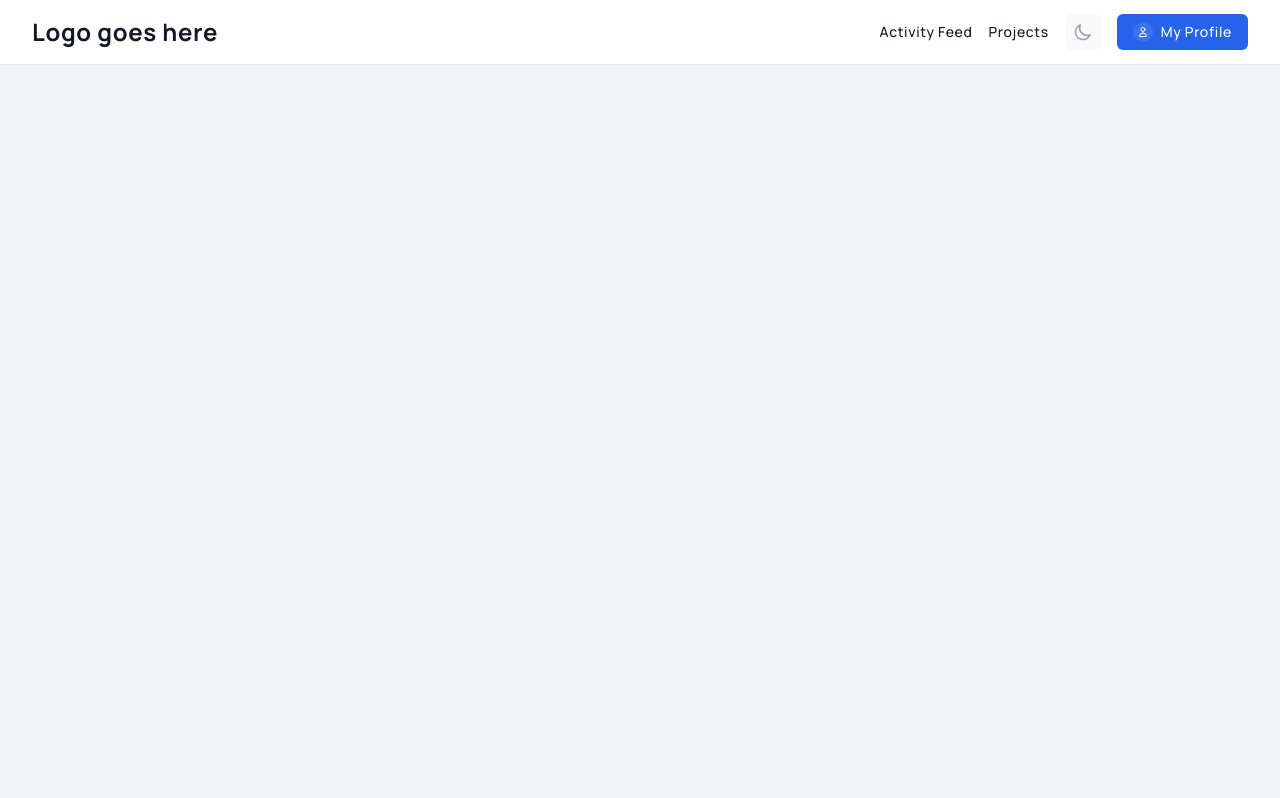
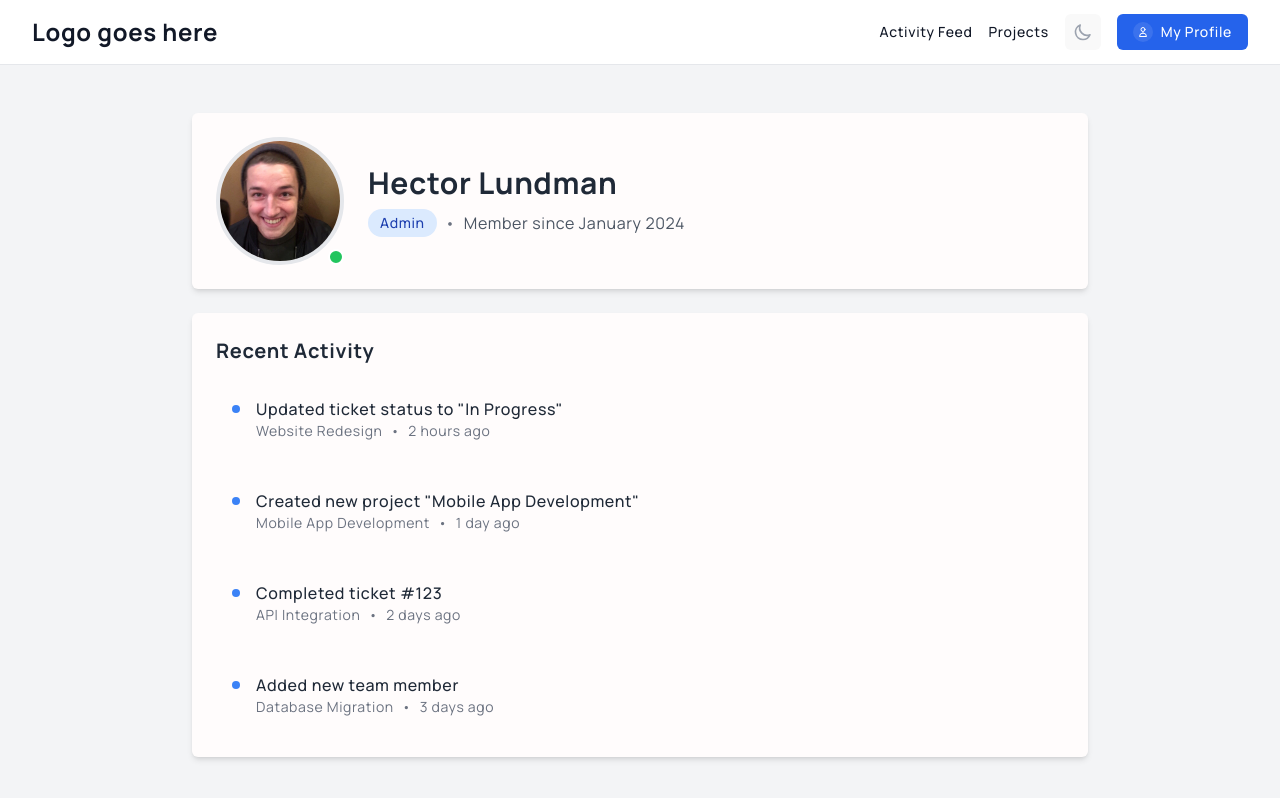
Before and after one commit to mellyhub/baren, a React (Vite) app: page /profile in a window 1280 px wide. Shown: the top 798 px of the page. Built offline with nearby package versions, Linux system fonts and the light colour scheme.

Commit message:
Added profile component

```diff
--- a/src/App.tsx
+++ b/src/App.tsx
@@ -3,6 +3,7 @@ import Navbar from './components/Navbar';
 import ActivityFeed from './components/ActivityFeed';
 import Projects from './components/Projects';
 import ProjectBoard from './components/ProjectBoard';
+import Profile from './components/Profile';
 import { ThemeProvider } from './context/ThemeContext';
 
 interface Activity {
@@ -60,6 +61,10 @@ function App() {
                 path="/projects/:id"
                 element={<ProjectBoard />}
               />
+              <Route
+                path="/profile"
+                element={<Profile />}
+              />
             </Routes>
           </main>
         </div>
--- a/src/components/Navbar.tsx
+++ b/src/components/Navbar.tsx
@@ -70,7 +70,9 @@ const Navbar = () => {
                   <path strokeLinecap="round" strokeLinejoin="round" strokeWidth={2} d="M16 7a4 4 0 11-8 0 4 4 0 018 0zM12 14a7 7 0 00-7 7h14a7 7 0 00-7-7z" />
                 </svg>
               </div>
-              <span>My Profile</span>
+              <Link to="/profile">
+                <span>My Profile</span>
+              </Link>
             </button>
           </div>
         </div>
--- /dev/null
+++ b/src/components/Profile.tsx
@@ -0,0 +1,91 @@
+import { FC } from 'react';
+import profileImage from '../assets/hebbe.png';
+
+interface Activity {
+  id: string;
+  action: string;
+  project: string;
+  timestamp: string;
+}
+
+const mockActivities: Activity[] = [
+  {
+    id: '1',
+    action: 'Updated ticket status to "In Progress"',
+    project: 'Website Redesign',
+    timestamp: '2 hours ago',
+  },
+  {
+    id: '2',
+    action: 'Created new project "Mobile App Development"',
+    project: 'Mobile App Development',
+    timestamp: '1 day ago',
+  },
+  {
+    id: '3',
+    action: 'Completed ticket #123',
+    project: 'API Integration',
+    timestamp: '2 days ago',
+  },
+  {
+    id: '4',
+    action: 'Added new team member',
+    project: 'Database Migration',
+    timestamp: '3 days ago',
+  },
+];
+
+const Profile: FC = () => {
+  return (
+    <div className="p-6">
+      <div className="max-w-4xl mx-auto">
+        <div className="bg-[#fffcfc] dark:bg-[#080404] rounded-md shadow-md p-6 mb-6">
+          <div className="flex items-center space-x-6">
+            <div className="relative">
+              <img
+                src={profileImage}
+                alt="Profile"
+                className="w-32 h-32 rounded-full object-cover border-4 border-gray-200 dark:border-gray-700"
+              />
+              <div className="absolute bottom-0 right-0 bg-green-500 w-4 h-4 rounded-full border-2 border-white dark:border-gray-800"></div>
+            </div>
+            <div>
+              <h1 className="text-3xl font-bold text-gray-800 dark:text-white mb-2">Hector Lundman</h1>
+              <div className="flex items-center space-x-2">
+                <span className="px-3 py-1 rounded-full text-sm font-medium bg-blue-100 dark:bg-blue-900 text-blue-800 dark:text-blue-200">
+                  Admin
+                </span>
+                <span className="text-gray-500 dark:text-gray-400">•</span>
+                <span className="text-gray-600 dark:text-gray-300">Member since January 2024</span>
+              </div>
+            </div>
+          </div>
+        </div>
+
+        <div className="bg-[#fffcfc] dark:bg-[#080404] rounded-md shadow-md p-6">
+          <h2 className="text-xl font-bold text-gray-800 dark:text-white mb-4">Recent Activity</h2>
+          <div className="space-y-4">
+            {mockActivities.map((activity) => (
+              <div
+                key={activity.id}
+                className="flex items-start space-x-4 p-4 rounded-md hover:bg-gray-50 dark:hover:bg-gray-800 transition-colors duration-200"
+              >
+                <div className="w-2 h-2 rounded-full bg-blue-500 mt-2"></div>
+                <div>
+                  <p className="text-gray-800 dark:text-gray-200 font-medium">{activity.action}</p>
+                  <div className="flex items-center space-x-2 text-sm text-gray-500 dark:text-gray-400">
+                    <span>{activity.project}</span>
+                    <span>•</span>
+                    <span>{activity.timestamp}</span>
+                  </div>
+                </div>
+              </div>
+            ))}
+          </div>
+        </div>
+      </div>
+    </div>
+  );
+};
+
+export default Profile;
```
Also changed, not shown: src/assets/hebbe.png (added).
